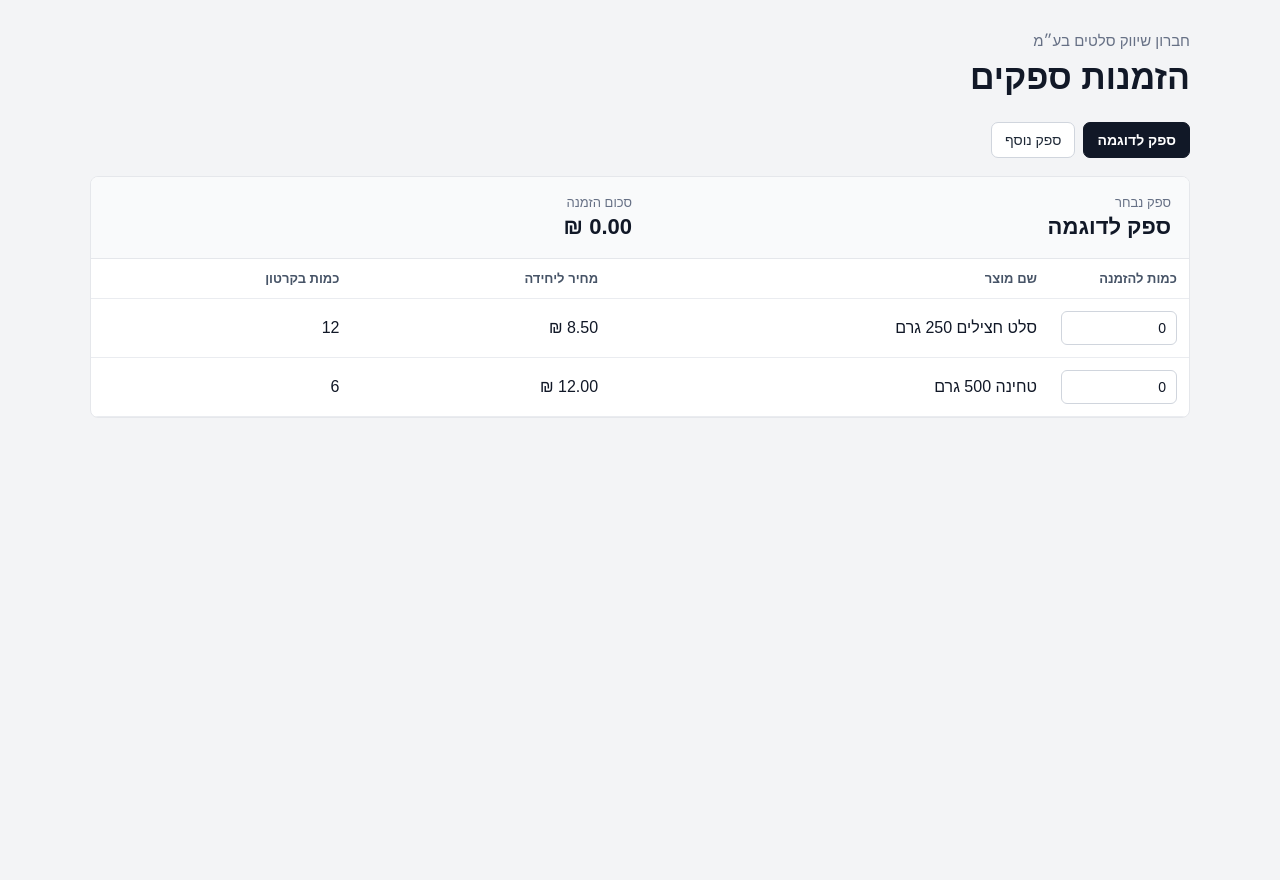
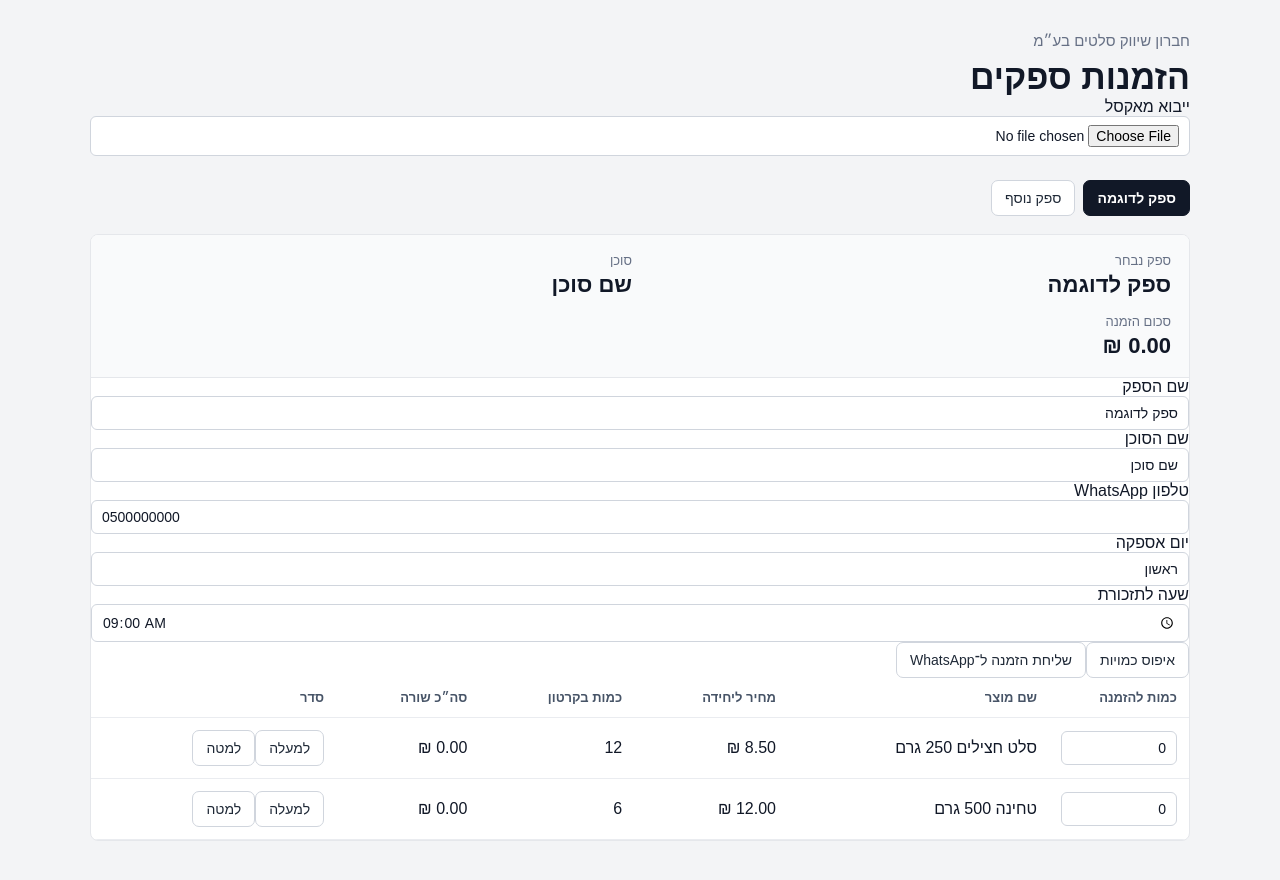
Before and after one commit to ihevron/supplier-orders-app, a React (Vite) app: page / in a window 1280 px wide. Shown: the top 880 px of the page. Before the commit the page ends 800 px from the top, so only its background shows below. Built offline with nearby package versions, Linux system fonts and the light colour scheme.

Commit message:
Add supplier details Excel import and WhatsApp ordering

```diff
--- a/src/App.jsx
+++ b/src/App.jsx
@@ -1,12 +1,18 @@
 import { useEffect, useMemo, useState } from 'react'
+import * as XLSX from 'xlsx'
 import './App.css'
 
-const STORAGE_KEY = 'hevron-supplier-orders-v1'
+const STORAGE_KEY = 'hevron-supplier-orders-v2'
+const SUPPLIERS_SHEET_NAME = 'ספקים'
 
 const initialSuppliers = [
   {
     id: 'supplier-1',
     name: 'ספק לדוגמה',
+    agentName: 'שם סוכן',
+    phone: '0500000000',
+    deliveryDay: 'ראשון',
+    reminderTime: '09:00',
     products: [
       {
         id: 'product-1',
@@ -27,6 +33,10 @@ const initialSuppliers = [
   {
     id: 'supplier-2',
     name: 'ספק נוסף',
+    agentName: '',
+    phone: '',
+    deliveryDay: 'שלישי',
+    reminderTime: '11:30',
     products: [
       {
         id: 'product-3',
@@ -46,6 +56,10 @@ const initialSuppliers = [
   },
 ]
 
+function createId(prefix) {
+  return `${prefix}-${Date.now()}-${Math.random().toString(16).slice(2)}`
+}
+
 function parseNumber(value) {
   if (typeof value === 'number') {
     return Number.isFinite(value) ? value : 0
@@ -63,11 +77,74 @@ function formatCurrency(value) {
   }).format(value)
 }
 
+function calculateLineTotal(product) {
+  return product.orderQty * product.cartonQty * product.price
+}
+
+function isHeaderRow(row, words) {
+  return words.some((word) =>
+    row.some((cell) => String(cell ?? '').trim().includes(word)),
+  )
+}
+
+function normalizePhone(phone) {
+  const digits = String(phone ?? '').replace(/[^\d]/g, '')
+
+  if (digits.startsWith('972')) {
+    return digits
+  }
+
+  if (digits.startsWith('0')) {
+    return `972${digits.slice(1)}`
+  }
+
+  return digits
+}
+
+function normalizeProduct(row, index) {
+  return {
+    id: createId(`product-${index}`),
+    name: String(row[0] ?? '').trim(),
+    cartonQty: parseNumber(row[1]),
+    price: parseNumber(row[2]),
+    orderQty: 0,
+  }
+}
+
+function normalizeSupplierDetails(row, index) {
+  return {
+    id: createId(`supplier-${index}`),
+    name: String(row[0] ?? '').trim(),
+    agentName: String(row[1] ?? '').trim(),
+    phone: String(row[2] ?? '').trim(),
+    deliveryDay: String(row[3] ?? '').trim(),
+    reminderTime: String(row[4] ?? '').trim(),
+    products: [],
+  }
+}
+
+function normalizeSavedSuppliers(suppliers) {
+  return suppliers.map((supplier) => ({
+    agentName: '',
+    phone: '',
+    deliveryDay: '',
+    reminderTime: '',
+    products: [],
+    ...supplier,
+    products: (supplier.products ?? []).map((product) => ({
+      cartonQty: 0,
+      price: 0,
+      orderQty: 0,
+      ...product,
+    })),
+  }))
+}
+
 function App() {
   const [suppliers, setSuppliers] = useState(() => {
     try {
       const saved = localStorage.getItem(STORAGE_KEY)
-      return saved ? JSON.parse(saved) : initialSuppliers
+      return saved ? normalizeSavedSuppliers(JSON.parse(saved)) : initialSuppliers
     } catch {
       return initialSuppliers
     }
@@ -75,10 +152,17 @@ function App() {
   const [activeSupplierId, setActiveSupplierId] = useState(
     () => suppliers[0]?.id ?? '',
   )
+  const [message, setMessage] = useState('')
 
   useEffect(() => {
     localStorage.setItem(STORAGE_KEY, JSON.stringify(suppliers))
   }, [suppliers])
+
+  useEffect(() => {
+    if (!suppliers.some((supplier) => supplier.id === activeSupplierId)) {
+      setActiveSupplierId(suppliers[0]?.id ?? '')
+    }
+  }, [activeSupplierId, suppliers])
 
   const activeSupplier = useMemo(
     () => suppliers.find((supplier) => supplier.id === activeSupplierId),
@@ -91,36 +175,198 @@ function App() {
     }
 
     return activeSupplier.products.reduce(
-      (total, product) =>
-        total + product.orderQty * product.cartonQty * product.price,
+      (total, product) => total + calculateLineTotal(product),
       0,
     )
   }, [activeSupplier])
 
+  function updateActiveSupplier(updater) {
+    setSuppliers((currentSuppliers) =>
+      currentSuppliers.map((supplier) =>
+        supplier.id === activeSupplierId ? updater(supplier) : supplier,
+      ),
+    )
+  }
+
+  function updateSupplierField(field, value) {
+    updateActiveSupplier((supplier) => ({ ...supplier, [field]: value }))
+  }
+
   function updateOrderQuantity(productId, value) {
     const orderQty = Math.max(0, parseNumber(value))
 
-    setSuppliers((currentSuppliers) =>
-      currentSuppliers.map((supplier) => {
-        if (supplier.id !== activeSupplierId) {
-          return supplier
+    updateActiveSupplier((supplier) => ({
+      ...supplier,
+      products: supplier.products.map((product) =>
+        product.id === productId ? { ...product, orderQty } : product,
+      ),
+    }))
+  }
+
+  function moveProduct(productId, direction) {
+    updateActiveSupplier((supplier) => {
+      const currentIndex = supplier.products.findIndex(
+        (product) => product.id === productId,
+      )
+      const nextIndex = currentIndex + direction
+
+      if (currentIndex < 0 || nextIndex < 0 || nextIndex >= supplier.products.length) {
+        return supplier
+      }
+
+      const products = [...supplier.products]
+      const [product] = products.splice(currentIndex, 1)
+      products.splice(nextIndex, 0, product)
+
+      return { ...supplier, products }
+    })
+  }
+
+  function resetQuantities() {
+    updateActiveSupplier((supplier) => ({
+      ...supplier,
+      products: supplier.products.map((product) => ({ ...product, orderQty: 0 })),
+    }))
+  }
+
+  function buildWhatsAppMessage(supplier) {
+    const orderedProducts = supplier.products.filter((product) => product.orderQty > 0)
+
+    if (orderedProducts.length === 0) {
+      return ''
+    }
+
+    const rows = orderedProducts.map(
+      (product) =>
+        `${product.name} | קרטונים: ${product.orderQty} | יח׳ בקרטון: ${product.cartonQty} | מחיר יחידה: ${formatCurrency(product.price)} | סה״כ: ${formatCurrency(calculateLineTotal(product))}`,
+    )
+
+    return [
+      'הזמנה חדשה - חברון שיווק סלטים בע״מ',
+      `ספק: ${supplier.name}`,
+      supplier.agentName ? `סוכן: ${supplier.agentName}` : '',
+      '',
+      ...rows,
+      '',
+      `סה״כ הזמנה: ${formatCurrency(
+        orderedProducts.reduce((total, product) => total + calculateLineTotal(product), 0),
+      )}`,
+    ]
+      .filter(Boolean)
+      .join('\n')
+  }
+
+  function sendWhatsAppOrder() {
+    if (!activeSupplier) {
+      return
+    }
+
+    const text = buildWhatsAppMessage(activeSupplier)
+
+    if (!text) {
+      setMessage('אין מוצרים עם כמות להזמנה גדולה מ־0.')
+      return
+    }
+
+    const phone = normalizePhone(activeSupplier.phone)
+    const url = phone
+      ? `https://wa.me/${phone}?text=${encodeURIComponent(text)}`
+      : `https://wa.me/?text=${encodeURIComponent(text)}`
+
+    window.open(url, '_blank', 'noopener,noreferrer')
+  }
+
+  async function importExcel(event) {
+    const file = event.target.files?.[0]
+    event.target.value = ''
+
+    if (!file) {
+      return
+    }
+
+    const buffer = await file.arrayBuffer()
+    const workbook = XLSX.read(buffer, { type: 'array' })
+    const suppliersSheetName = workbook.SheetNames.find(
+      (sheetName) => sheetName.trim() === SUPPLIERS_SHEET_NAME,
+    )
+
+    const supplierRows = suppliersSheetName
+      ? XLSX.utils.sheet_to_json(workbook.Sheets[suppliersSheetName], {
+          header: 1,
+          defval: '',
+        })
+      : []
+
+    const importedSuppliers = supplierRows
+      .filter((row) => row.some((cell) => String(cell ?? '').trim()))
+      .filter((row) => !isHeaderRow(row, ['שם הספק', 'ספק']))
+      .map(normalizeSupplierDetails)
+      .filter((supplier) => supplier.name)
+
+    const supplierMap = new Map(
+      importedSuppliers.map((supplier) => [supplier.name.trim(), supplier]),
+    )
+
+    workbook.SheetNames.filter((sheetName) => sheetName !== suppliersSheetName).forEach(
+      (sheetName) => {
+        const rows = XLSX.utils.sheet_to_json(workbook.Sheets[sheetName], {
+          header: 1,
+          defval: '',
+        })
+        const products = rows
+          .filter((row) => row.some((cell) => String(cell ?? '').trim()))
+          .filter((row) => !isHeaderRow(row, ['שם מוצר', 'מוצר']))
+          .map(normalizeProduct)
+          .filter((product) => product.name)
+
+        if (products.length === 0) {
+          return
         }
 
-        return {
-          ...supplier,
-          products: supplier.products.map((product) =>
-            product.id === productId ? { ...product, orderQty } : product,
-          ),
+        const existingSupplier = supplierMap.get(sheetName.trim())
+
+        if (existingSupplier) {
+          existingSupplier.products = products
+          return
         }
-      }),
+
+        supplierMap.set(sheetName.trim(), {
+          id: createId('supplier'),
+          name: sheetName.trim(),
+          agentName: '',
+          phone: '',
+          deliveryDay: '',
+          reminderTime: '',
+          products,
+        })
+      },
     )
+
+    const nextSuppliers = Array.from(supplierMap.values()).filter(
+      (supplier) => supplier.name && supplier.products.length > 0,
+    )
+
+    if (nextSuppliers.length === 0) {
+      setMessage('לא נמצאו ספקים ומוצרים לייבוא בקובץ.')
+      return
+    }
+
+    setSuppliers(nextSuppliers)
+    setActiveSupplierId(nextSuppliers[0].id)
+    setMessage(`יובאו ${nextSuppliers.length} ספקים מהאקסל.`)
   }
 
   return (
     <main className="app-shell">
       <header className="app-header">
-        <p className="eyebrow">חברון שיווק סלטים בע״מ</p>
-        <h1>הזמנות ספקים</h1>
+        <div>
+          <p className="eyebrow">חברון שיווק סלטים בע״מ</p>
+          <h1>הזמנות ספקים</h1>
+        </div>
+        <label className="import-button">
+          ייבוא מאקסל
+          <input type="file" accept=".xlsx,.xls" onChange={importExcel} />
+        </label>
       </header>
 
       <nav className="supplier-tabs" aria-label="ספקים">
@@ -136,6 +382,8 @@ function App() {
         ))}
       </nav>
 
+      {message && <p className="status-message">{message}</p>}
+
       {activeSupplier && (
         <section className="supplier-panel">
           <div className="supplier-summary">
@@ -144,9 +392,65 @@ function App() {
               <strong>{activeSupplier.name}</strong>
             </div>
             <div>
+              <span>סוכן</span>
+              <strong>{activeSupplier.agentName || 'לא הוגדר'}</strong>
+            </div>
+            <div>
               <span>סכום הזמנה</span>
               <strong>{formatCurrency(orderTotal)}</strong>
             </div>
+          </div>
+
+          <div className="supplier-details">
+            <label>
+              שם הספק
+              <input
+                type="text"
+                value={activeSupplier.name}
+                onChange={(event) => updateSupplierField('name', event.target.value)}
+              />
+            </label>
+            <label>
+              שם הסוכן
+              <input
+                type="text"
+                value={activeSupplier.agentName}
+                onChange={(event) => updateSupplierField('agentName', event.target.value)}
+              />
+            </label>
+            <label>
+              טלפון WhatsApp
+              <input
+                type="tel"
+                value={activeSupplier.phone}
+                onChange={(event) => updateSupplierField('phone', event.target.value)}
+              />
+            </label>
+            <label>
+              יום אספקה
+              <input
+                type="text"
+                value={activeSupplier.deliveryDay}
+                onChange={(event) => updateSupplierField('deliveryDay', event.target.value)}
+              />
+            </label>
+            <label>
+              שעה לתזכורת
+              <input
+                type="time"
+                value={activeSupplier.reminderTime}
+                onChange={(event) => updateSupplierField('reminderTime', event.target.value)}
+              />
+            </label>
+          </div>
+
+          <div className="actions-bar">
+            <button type="button" onClick={resetQuantities}>
+              איפוס כמויות
+            </button>
+            <button type="button" className="whatsapp-button" onClick={sendWhatsAppOrder}>
+              שליחת הזמנה ל־WhatsApp
+            </button>
           </div>
 
           <div className="table-wrap">
@@ -157,10 +461,12 @@ function App() {
                   <th>שם מוצר</th>
                   <th>מחיר ליחידה</th>
                   <th>כמות בקרטון</th>
+                  <th>סה״כ שורה</th>
+                  <th>סדר</th>
                 </tr>
               </thead>
               <tbody>
-                {activeSupplier.products.map((product) => (
+                {activeSupplier.products.map((product, index) => (
                   <tr key={product.id}>
                     <td>
                       <input
@@ -176,6 +482,23 @@ function App() {
                     <td>{product.name}</td>
                     <td>{formatCurrency(product.price)}</td>
                     <td>{product.cartonQty}</td>
+                    <td>{formatCurrency(calculateLineTotal(product))}</td>
+                    <td className="order-buttons">
+                      <button
+                        type="button"
+                        onClick={() => moveProduct(product.id, -1)}
+                        disabled={index === 0}
+                      >
+                        למעלה
+                      </button>
+                      <button
+                        type="button"
+                        onClick={() => moveProduct(product.id, 1)}
+                        disabled={index === activeSupplier.products.length - 1}
+                      >
+                        למטה
+                      </button>
+                    </td>
                   </tr>
                 ))}
               </tbody>
```
